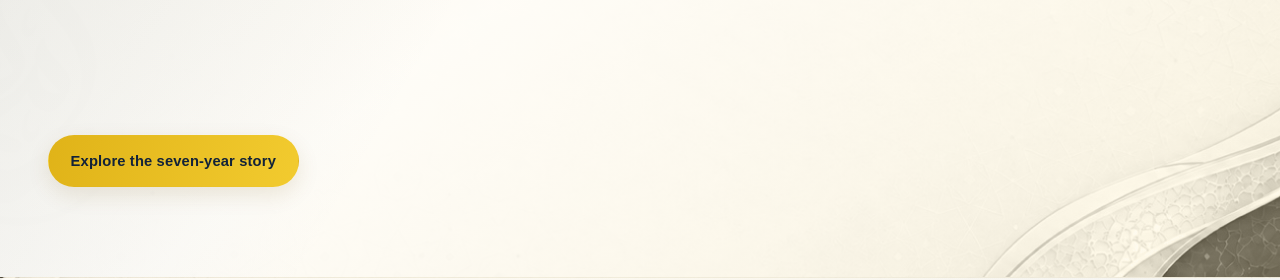
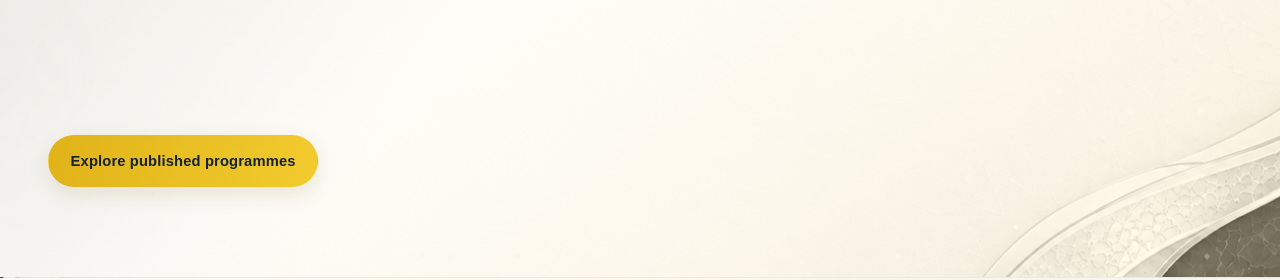
Before and after one commit to immazhark/amaana-platform, a Next.js app: page / in a window 1280 px wide. Shown: the part 2800-3080 px from the top of the page. Built offline with nearby package versions, Linux system fonts and the light colour scheme; no server answers; the database is empty.

Commit message:
fix: gate homepage Eid programme CTA

```diff
--- a/src/app/page.tsx
+++ b/src/app/page.tsx
@@ -43,6 +43,7 @@ export default async function HomePage() {
     .filter((item): item is typeof item & { media: NonNullable<typeof item.media> } => Boolean(item.media))
     .slice(0, 5);
   const publicProgrammeSlugs = new Set(discovery.publishedProgrammeSlugs);
+  const eidProgrammePublished = publicProgrammeSlugs.has("eid-gift-kits");
   const visibleProgrammeCategories = programmeCategories.filter(category => {
     const destination = programmeCategoryPath(category.slug);
     if (destination.startsWith("/our-work/")) {
@@ -173,7 +174,9 @@ export default async function HomePage() {
           </div>
 
           <div className="v3-actions">
-            <Link className="v3-btn" href="/our-work/eid-gift-kits">Explore the seven-year story</Link>
+            <Link className="v3-btn" href={eidProgrammePublished ? "/our-work/eid-gift-kits" : "/our-work"}>
+              {eidProgrammePublished ? "Explore the seven-year story" : "Explore published programmes"}
+            </Link>
           </div>
         </div>
       </section>
```
